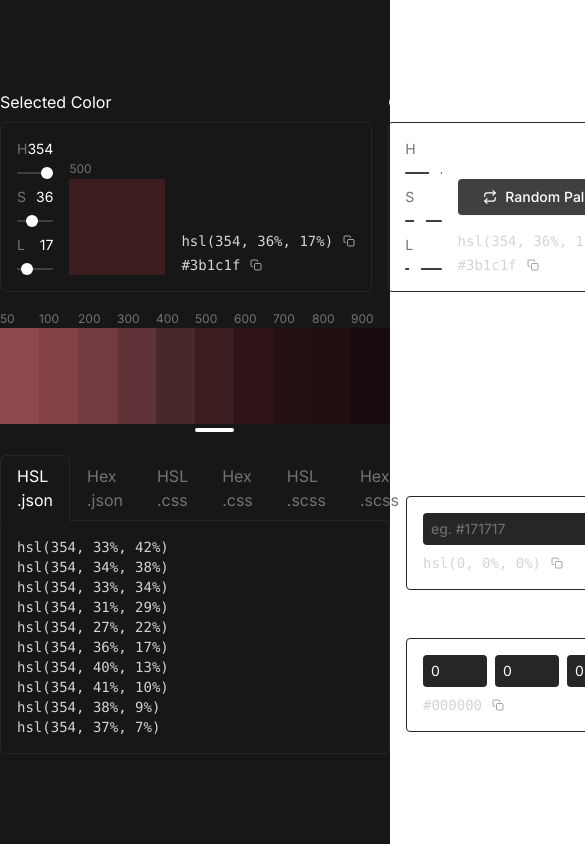
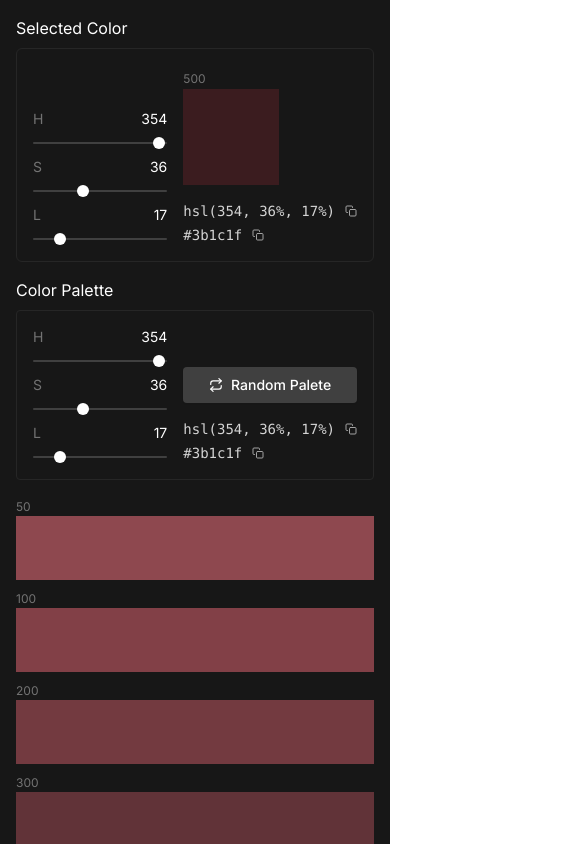
Before and after one commit to rkatanic/colors, a Next.js app: page / in a window 390 px wide. Shown: the top 844 px of the page, 585 px wide, since content can reach past the window. Built offline with nearby package versions, Linux system fonts and the light colour scheme.

Commit message:
Improve responsiveness

```diff
--- a/components/Color.tsx
+++ b/components/Color.tsx
@@ -18,7 +18,7 @@ const Color = ({
     >
       <span className="text-neutral-500 mb-1 text-xs">{shade}</span>
       <div
-        className="h-24"
+        className="h-16 md:h-24"
         style={{ backgroundColor: `hsl(${h},${s}%,${l}%)` }}
       ></div>
       <div
--- a/components/ColorPicker.tsx
+++ b/components/ColorPicker.tsx
@@ -13,7 +13,7 @@ const ColorPicker = ({
   selectedColor,
 }: Props) => {
   return (
-    <div className="text-white w-full">
+    <div className="text-white flex-1">
       <div className="mb-2">Selected Color</div>
       <div className="flex gap-4 items-end rounded-md border border-neutral-800 p-4">
         <div className="flex flex-col text-sm w-full">
@@ -58,6 +58,7 @@ const ColorPicker = ({
             />
           </div>
         </div>
+        <div className="flex gap-4 w-full flex-col items-start justify-start sm:items-end sm:flex-row">
           <div>
             <span className="text-neutral-500 text-xs">{selectedColor}</span>
             <input
@@ -79,6 +80,7 @@ const ColorPicker = ({
           </div>
         </div>
       </div>
+    </div>
   );
 };
 
--- a/components/ColorsExport.tsx
+++ b/components/ColorsExport.tsx
@@ -19,33 +19,35 @@ const ColorsExport = ({ colors }: Props): JSX.Element => {
   const colorShades = Object.keys(colors).map((key) => colors[key]);
 
   return (
-    <div className="text-white w-full">
-      <div className="flex">
+    <div className="text-white w-full mt-4 lg:mt-0">
+      <div className="flex whitespace-nowrap overflow-x-auto overflow-y-hidden">
         {TABS.map((tab) => (
           <div
             key={tab}
             onClick={() => setActiveTab(tab)}
-            className={`cursor-pointer p-2 px-4 -mb-[1px] ${
+            className={`cursor-pointer p-2 px-4 -mb-[1px] border z-10 ${
               activeTab === tab
-                ? "border border-b-neutral-900 rounded-t-md bg-neutral-900 border-neutral-800 text-white"
-                : "border border-transparent text-neutral-500"
+                ? "rounded-t-lg bg-neutral-900 border-neutral-800 border-b-transparent text-white"
+                : "border-transparent text-neutral-500"
             }`}
           >
             {tab}
           </div>
         ))}
       </div>
-      <div className="border border-neutral-800 p-4 rounded-md rounded-tl-none">
+      <div className="border border-neutral-800 p-4 rounded-md rounded-tl-none relative">
         {activeTab === TABS[0] &&
           colorShades.map((colorShade, i) => (
             <div key={i} className="font-mono text-sm text-neutral-300 ">
               hsl({colorShade.h}, {colorShade.s}%, {colorShade.l}%)
+              {i !== 9 && ","}
             </div>
           ))}
         {activeTab === TABS[1] &&
           colorShades.map((colorShade, i) => (
             <div key={i} className="font-mono text-sm text-neutral-300 ">
               {HSLToHex(colorShade.h, colorShade.s, colorShade.l)}
+              {i !== 9 && ","}
             </div>
           ))}
         {activeTab === TABS[2] &&
--- a/components/HexToHSL.tsx
+++ b/components/HexToHSL.tsx
@@ -7,7 +7,7 @@ const HexToHSL = () => {
   const hsl = hexToHSL(hex);
 
   return (
-    <div className="mt-8 text-white">
+    <div className="text-white flex-1 lg:mt-8">
       <div className="mb-2">Hex To HSL</div>
       <div className="p-4 border border-neutral-800 rounded text-sm mb-1">
         <input
@@ -15,7 +15,7 @@ const HexToHSL = () => {
           type="text"
           value={hex}
           placeholder="eg. #171717"
-          className="mb-2 bg-neutral-800 border-0 border p-1.5 px-2 rounded placeholder:text-neutral-500"
+          className="w-full mb-2 bg-neutral-800 border-0 border p-1.5 px-2 rounded placeholder:text-neutral-500"
         />
         <ColorCopy color={`hsl(${hsl.h}, ${hsl.s}%, ${hsl.l}%)`} />
       </div>
--- a/components/HexToHSLConverter.tsx
+++ b/components/HexToHSLConverter.tsx
@@ -6,7 +6,7 @@ const HSLToHexConverter = () => {
   const [{ h, s, l }, setHsl] = useState({ h: 0, s: 0, l: 0 });
 
   return (
-    <div className="text-white mt-4">
+    <div className="text-white flex-1 lg:mt-4">
       <div className="mb-2">HSL To Hex</div>
       <div className="border border-neutral-800 rounded p-4">
         <div className="flex gap-2 mb-2">
--- a/pages/index.tsx
+++ b/pages/index.tsx
@@ -170,15 +170,15 @@ const Home: NextPage = ({ HUE, SATURATION, LIGHTNESS }: any) => {
   };
 
   return (
-    <div className="min-h-screen bg-neutral-900 flex">
+    <div className="min-h-screen bg-neutral-900 flex p-4">
       <div className="m-auto flex flex-col max-w-6xl w-full">
-        <div className="flex gap-4 justify-between w-full mb-4">
+        <div className="flex flex-col gap-4 justify-between w-full mb-4 flex-wrap lg:flex-row">
           <ColorPicker
             selectedColor={selectedColor}
             color={colors[selectedColor]}
             setColor={setColor}
           />
-          <div className="text-white flex gap-4 items-end w-full">
+          <div className="text-white flex gap-4 items-end flex-1">
             <div className="w-full">
               <div className="mb-2">Color Palette</div>
               <div className="flex gap-4 items-end border border-neutral-800 rounded p-4">
@@ -247,7 +247,7 @@ const Home: NextPage = ({ HUE, SATURATION, LIGHTNESS }: any) => {
           </div>
         </div>
 
-        <div className="flex w-full">
+        <div className="flex flex-col w-full md:flex-row">
           <Color
             selectedColor={selectedColor}
             selectColor={selectColor}
@@ -309,9 +309,9 @@ const Home: NextPage = ({ HUE, SATURATION, LIGHTNESS }: any) => {
             color={colors[900]}
           />
         </div>
-        <div className="flex items-baseline gap-4 w-full">
+        <div className="flex flex-col items-baseline gap-4 w-full lg:flex-row">
           <ColorsExport colors={colors} />
-          <div>
+          <div className="w-full flex gap-4 items-baseline flex-wrap lg:block lg:w-auto">
             <HexToHSL />
             <HSLToHexConverter />
           </div>
```
Lines whose indentation alone changed are shown as unchanged.
